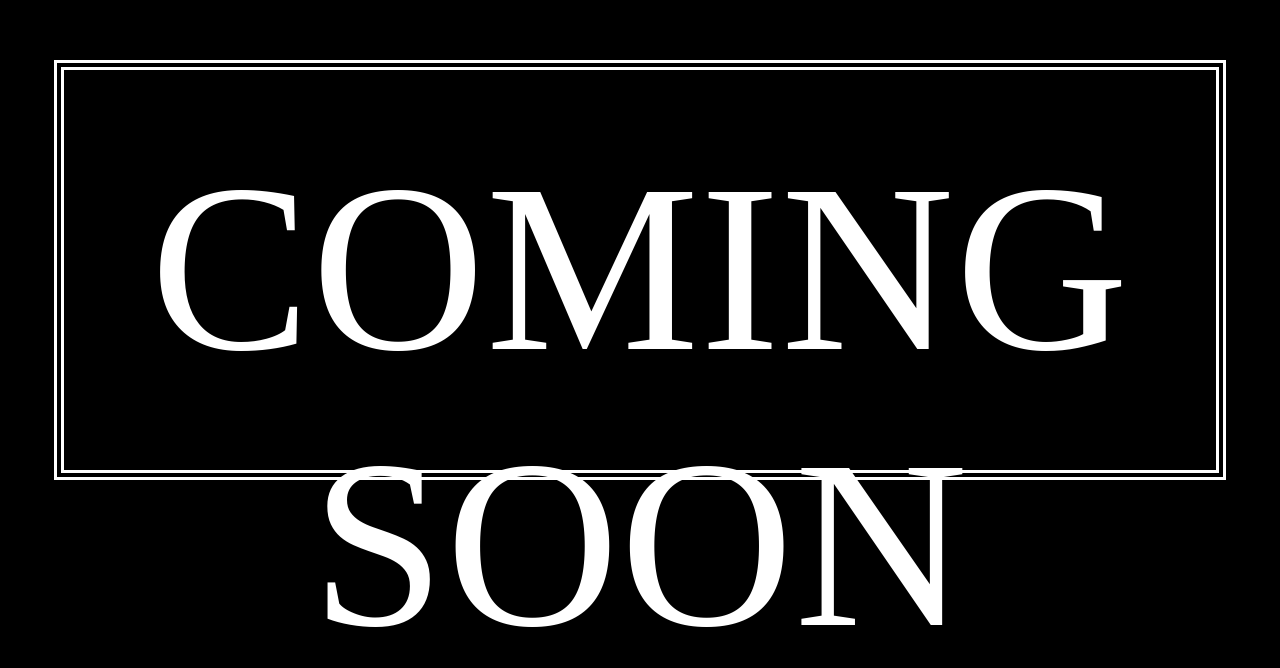
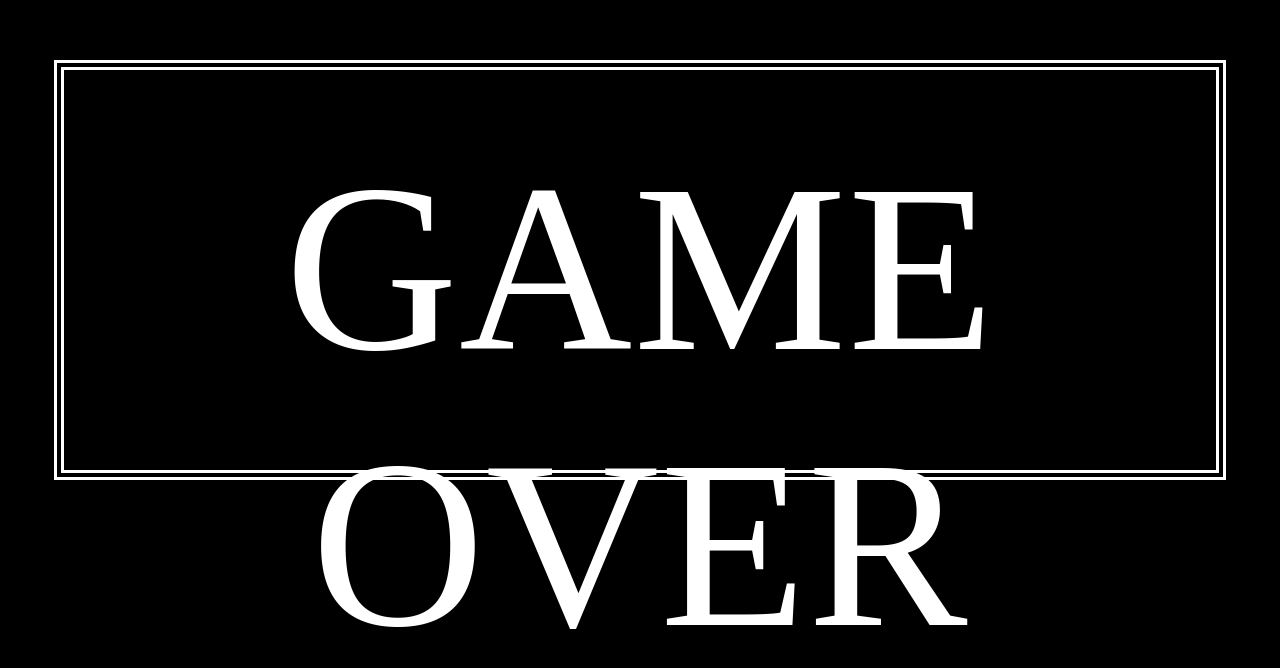
Before and after one commit to sambitsargam/upcoming-event, a plain HTML site: page index.html in a window 1280 px wide. Shown: the part 130-798 px from the top of the page. Drawn offline with Linux system fonts and the light colour scheme.

Commit message:
Update index.html

```diff
--- a/index.html
+++ b/index.html
@@ -8,7 +8,7 @@
 <div class="message">
   <div class="texts">
     <div class="text text-front">
-      coming soon
+      GAME OVER
     </div>
     <div class="text text-back">
      NIST CCC
```
